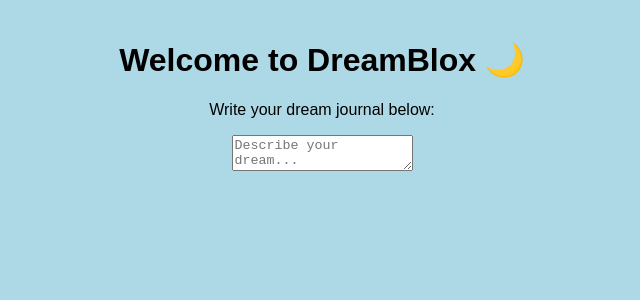
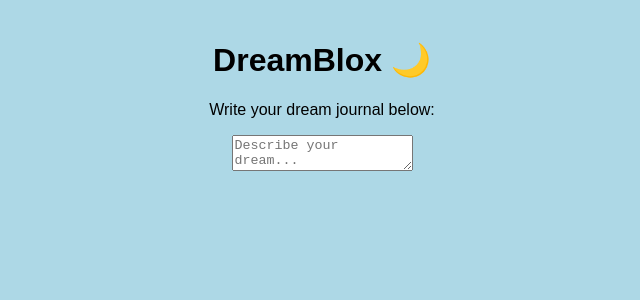
Before and after one commit to harshi-puli/DreamBlox, a React (Create React App) app in the folder dreamblox/: page / in a window 1280 px wide. Shown: the top 300 px of the page, without its empty margins (318-958 px from the left). Built offline with nearby package versions, Linux system fonts and the light colour scheme.

Commit message:
READY TO COLLAB

```diff
--- a/dreamblox/src/App.js
+++ b/dreamblox/src/App.js
@@ -4,7 +4,7 @@ import './App.css';
 function App() {
   return (
     <div className="App">
-      <h1>Welcome to DreamBlox 🌙</h1>
+      <h1>DreamBlox 🌙</h1>
       <p>Write your dream journal below:</p>
       <textarea placeholder="Describe your dream..."></textarea>
     </div>
```
